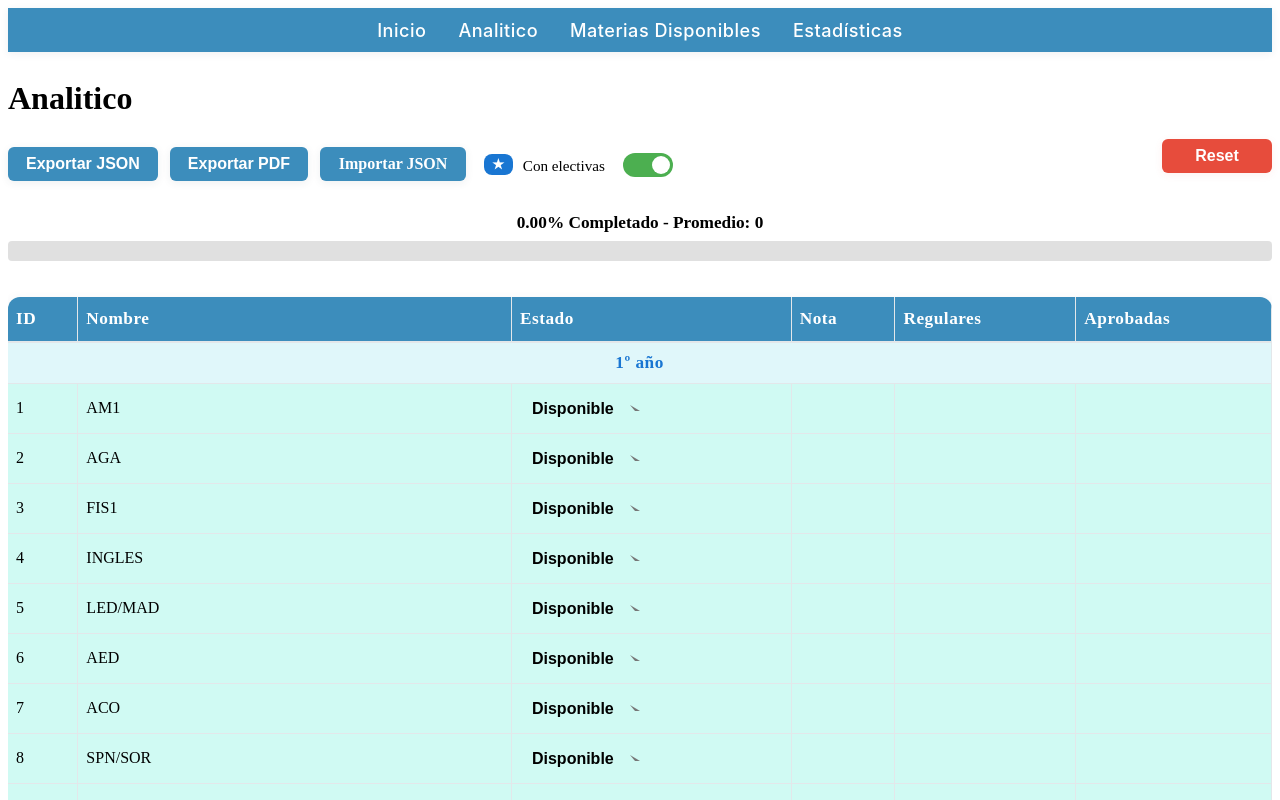
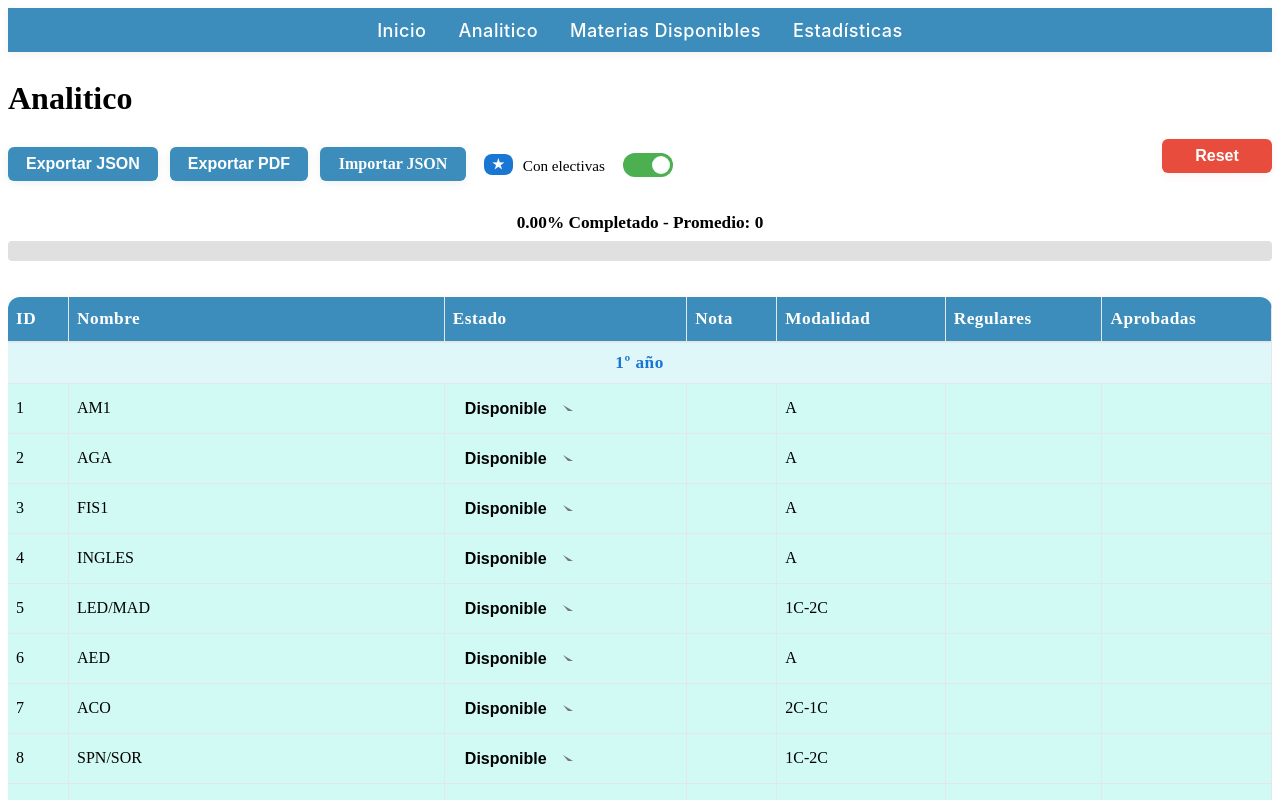
Before and after one commit to galoppoignacio/Analitico-Sistemas-UTN, a Next.js app: page /tabla in a window 1280 px wide. Shown: the top 800 px of the page. Built offline with nearby package versions, Linux system fonts and the light colour scheme.

Commit message:
agregue columna modalidad

```diff
--- a/app/tabla/page.tsx
+++ b/app/tabla/page.tsx
@@ -51,17 +51,19 @@ export default function TablaPage() {
     });
     Array.from(materiasPorAnio.keys()).sort((a, b) => a - b).forEach(anio => {
       tableRows.push([
-        `${anio}º año`, '', '', '', '', ''
+        `${anio}º año`, '', '', '', '', '', ''
       ]);
       materiasPorAnio.get(anio).forEach(m => {
-        // Buscar el nombre original por id
+        // Buscar el nombre original y modalidad por id
         const materiaOriginal = DatosMaterias.find(mat => mat.id === m.id);
         const nombreBase = materiaOriginal ? materiaOriginal.nombre : m.nombre;
+        const modalidad = materiaOriginal && materiaOriginal.modalidad ? materiaOriginal.modalidad : '';
         tableRows.push([
           m.id,
           nombreBase + (m.isElectiva ? ' ★' : ''),
           m.estado === 3 ? 'Aprobado' : m.estado === 2 ? 'Regular' : m.estado === 1 ? 'Disponible' : m.estado === 4 ? 'En curso' : 'No disponible',
           m.nota ?? '',
+          modalidad,
           m.materiasQueNecesitaRegulares.join(", "),
           m.materiasQueNecesitaAprobadas.join(", ")
         ]);
@@ -82,6 +84,9 @@ export default function TablaPage() {
 
   // Render tabla para exportar (solo para PDF, no visible)
   function TablaExport() {
+    // Importar DatosMaterias para obtener modalidad
+    // eslint-disable-next-line @typescript-eslint/no-var-requires
+    const { DatosMaterias } = require('../../data/plan');
     return (
       <div style={{ padding: 12, background: '#fff', color: '#222', fontSize: 13 }}>
         <table style={{ borderCollapse: 'collapse', width: '100%' }}>
@@ -91,21 +96,27 @@ export default function TablaPage() {
               <th style={{ border: '1px solid #ccc', padding: 4 }}>Nombre</th>
               <th style={{ border: '1px solid #ccc', padding: 4 }}>Estado</th>
               <th style={{ border: '1px solid #ccc', padding: 4 }}>Nota</th>
+              <th style={{ border: '1px solid #ccc', padding: 4 }}>Modalidad</th>
               <th style={{ border: '1px solid #ccc', padding: 4 }}>Regulares</th>
               <th style={{ border: '1px solid #ccc', padding: 4 }}>Aprobadas</th>
             </tr>
           </thead>
           <tbody>
-            {filteredMaterias.map(m => (
+            {filteredMaterias.map(m => {
+              const materiaOriginal = DatosMaterias.find(mat => mat.id === m.id);
+              const modalidad = materiaOriginal && materiaOriginal.modalidad ? materiaOriginal.modalidad : '';
+              return (
                 <tr key={m.id}>
                   <td style={{ border: '1px solid #ccc', padding: 4 }}>{m.id}</td>
                   <td style={{ border: '1px solid #ccc', padding: 4 }}>{m.nombre}{m.isElectiva && ' ★'}</td>
                   <td style={{ border: '1px solid #ccc', padding: 4 }}>{m.estado === 3 ? 'Aprobado' : m.estado === 2 ? 'Regular' : m.estado === 1 ? 'Disponible' : m.estado === 4 ? 'En curso' : 'No disponible'}</td>
                   <td style={{ border: '1px solid #ccc', padding: 4 }}>{m.nota ?? ''}</td>
+                  <td style={{ border: '1px solid #ccc', padding: 4 }}>{modalidad}</td>
                   <td style={{ border: '1px solid #ccc', padding: 4 }}>{m.materiasQueNecesitaRegulares.join(", ")}</td>
                   <td style={{ border: '1px solid #ccc', padding: 4 }}>{m.materiasQueNecesitaAprobadas.join(", ")}</td>
                 </tr>
-            ))}
+              );
+            })}
           </tbody>
         </table>
       </div>
@@ -397,12 +408,16 @@ export default function TablaPage() {
               <th>Nombre</th>
               <th>Estado</th>
               <th>Nota</th>
+              <th>Modalidad</th>
               <th>Regulares</th>
               <th>Aprobadas</th>
             </tr>
           </thead>
           <tbody>
             {(() => {
+              // Importar DatosMaterias para obtener modalidad
+              // eslint-disable-next-line @typescript-eslint/no-var-requires
+              const { DatosMaterias } = require('../../data/plan');
               // Agrupar materias por año
               const materiasPorAnio = new Map();
               filteredMaterias.forEach(m => {
@@ -414,12 +429,14 @@ export default function TablaPage() {
               Array.from(materiasPorAnio.keys()).sort((a, b) => a - b).forEach(anio => {
                 rows.push(
                   <tr key={"header-" + anio} className={styles.anioHeaderRow}>
-                    <td colSpan={7} className={styles.anioHeaderCell}>
+                    <td colSpan={8} className={styles.anioHeaderCell}>
                       <span>{anio}º año</span>
                     </td>
                   </tr>
                 );
                 materiasPorAnio.get(anio).forEach(m => {
+                  const materiaOriginal = DatosMaterias.find(mat => mat.id === m.id);
+                  const modalidad = materiaOriginal && materiaOriginal.modalidad ? materiaOriginal.modalidad : '';
                   rows.push(
                     <tr
                       key={m.id}
@@ -479,6 +496,7 @@ export default function TablaPage() {
                           />
                         )}
                       </td>
+                      <td>{modalidad}</td>
                       <td>{m.materiasQueNecesitaRegulares.join(", ")}</td>
                       <td>{m.materiasQueNecesitaAprobadas.join(", ")}</td>
                     </tr>
--- a/lib/exportPDF.ts
+++ b/lib/exportPDF.ts
@@ -41,7 +41,7 @@ export function exportAnaliticoToPDF({ filename, stats, tableRows }: {
   });
   autoTable(pdf, {
     startY: y,
-    head: [["ID", "Nombre", "Estado", "Nota", "Regulares", "Aprobadas"]],
+    head: [["ID", "Nombre", "Modalidad", "Estado", "Nota", "Regulares", "Aprobadas"]],
     body: processedRows,
     styles: { fontSize: 13, cellPadding: 6, textColor: [34,34,34] },
     headStyles: { fillColor: [30,118,210], textColor: 255, fontStyle: 'bold', fontSize: 14 },
```
Lines whose indentation alone changed are shown as unchanged.
